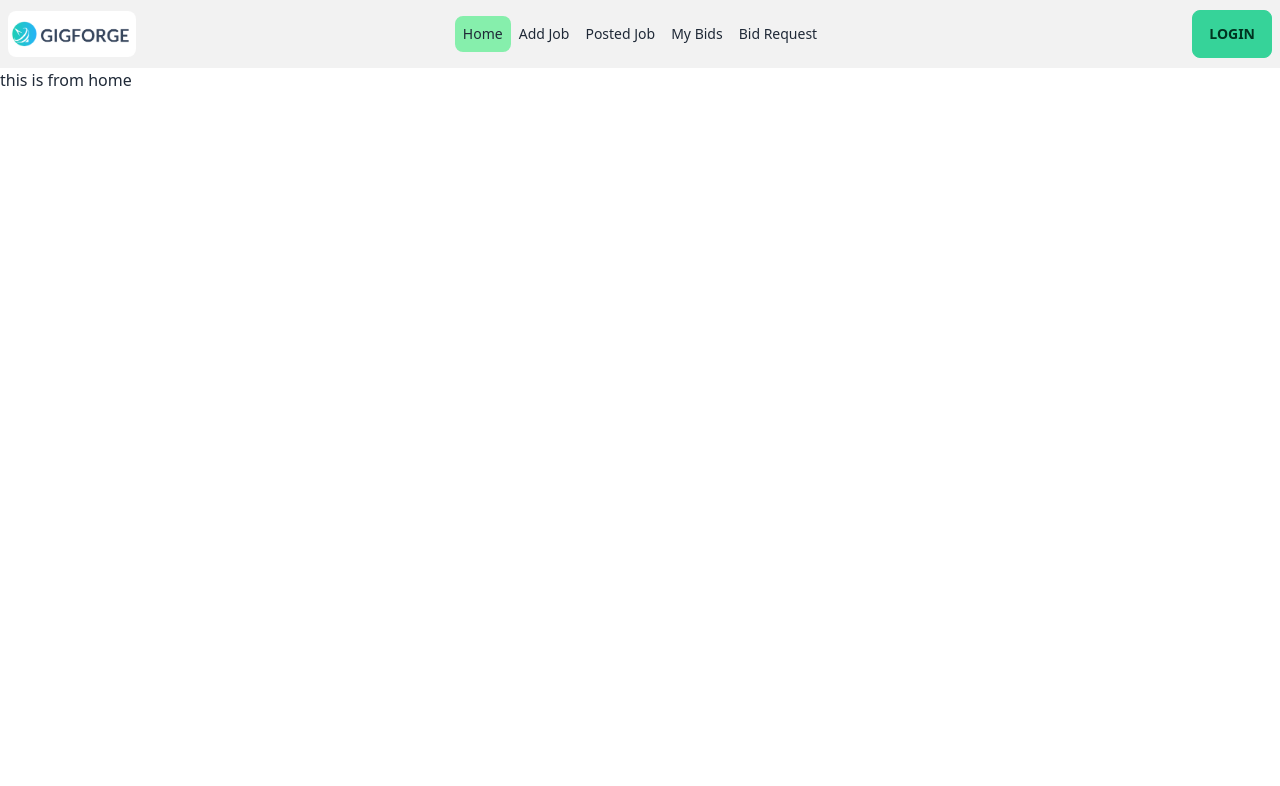
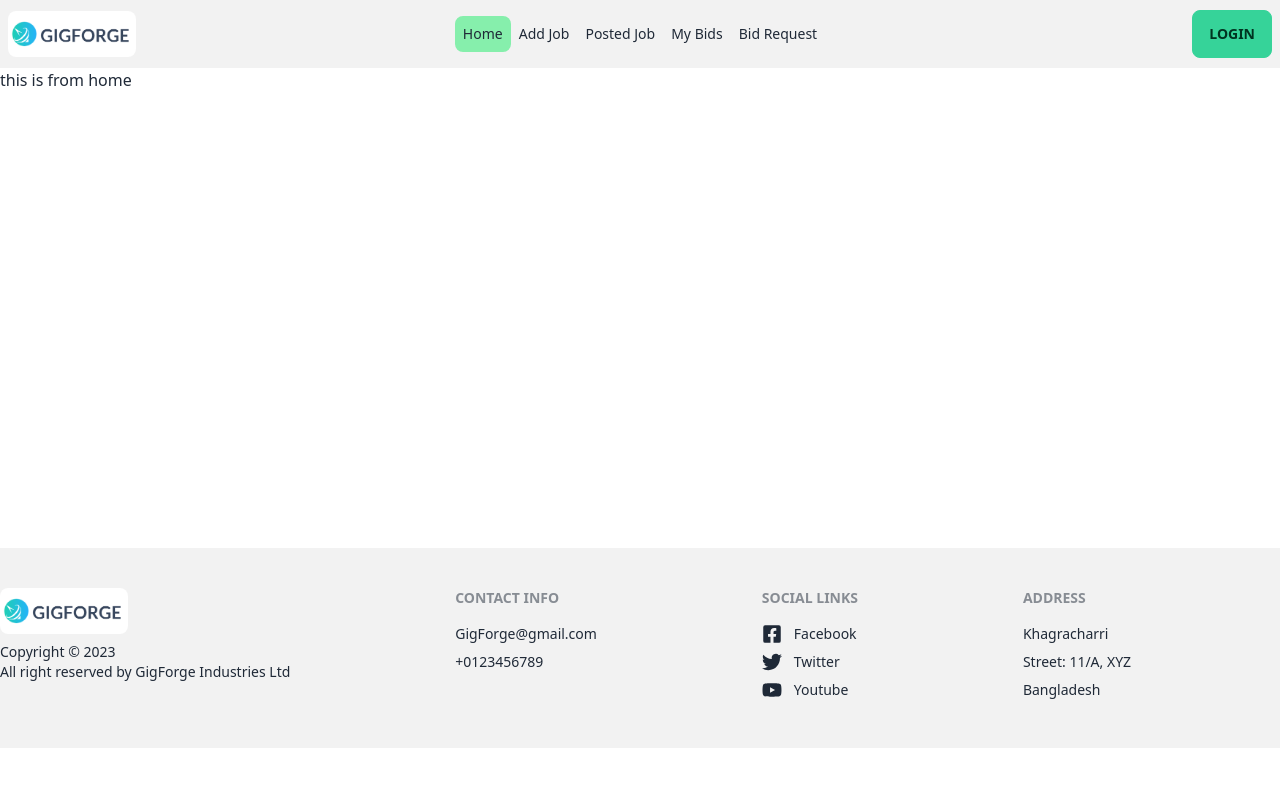
Before and after one commit to saiful1213/GigForge, a React (Vite) app: page / in a window 1280 px wide. Shown: the top 786 px of the page. Built offline with nearby package versions, Linux system fonts and the light colour scheme.

Commit message:
navbar and footer completed

```diff
--- a/src/Root/Root.jsx
+++ b/src/Root/Root.jsx
@@ -1,11 +1,15 @@
 import { Outlet } from "react-router-dom";
 import Navbar from "../components/Navbar";
+import Footer from "../components/Footer/Footer";
 
 const Root = () => {
    return (
       <div>
          <Navbar></Navbar>
-         <Outlet></Outlet>
+         <div className="min-h-[60vh]">
+            <Outlet></Outlet>
+         </div>
+         <Footer></Footer>
       </div>
    );
 };
--- /dev/null
+++ b/src/components/Footer/Footer.jsx
@@ -0,0 +1,50 @@
+import { Link } from "react-router-dom";
+import logo from "../../assets/logo.png"
+import { FaFacebookSquare } from "react-icons/fa"
+import { SiTwitter } from "react-icons/si"
+import { FaYoutube } from "react-icons/fa"
+
+const Footer = () => {
+   return (
+      <div className="bg-base-200">
+         <footer className="footer py-10 px-10 md:px-0 max-w-7xl mx-auto text-base-content">
+            <aside>
+               <Link to="/"><img src={logo} className="w-32 rounded-lg" /></Link>
+               <p>Copyright © 2023  <br /> All right reserved by GigForge Industries Ltd</p>
+            </aside>
+            <nav>
+               <header className="footer-title">Contact Info</header>
+               <a className="link link-hover">GigForge@gmail.com</a>
+               <a className="link link-hover">+0123456789</a>
+            </nav>
+            <nav>
+               <header className="footer-title">Social Links</header>
+               <div>
+                  <p className="flex items-center gap-3 link link-hover mb-2">
+                     <FaFacebookSquare className="text-xl" />
+                     Facebook
+                  </p>
+                  <p className="flex items-center gap-3 link link-hover mb-2">
+                     <SiTwitter className="text-xl" />
+                     Twitter
+                  </p>
+                  <p className="flex items-center gap-3 link link-hover mb-2">
+                     <FaYoutube className="text-xl" />
+                     Youtube
+                  </p>
+
+
+               </div>
+            </nav>
+            <nav>
+               <header className="footer-title">Address</header>
+               <a className="link link-hover">Khagracharri</a>
+               <a className="link link-hover">Street: 11/A, XYZ</a>
+               <a className="link link-hover">Bangladesh</a>
+            </nav>
+         </footer>
+      </div>
+   );
+};
+
+export default Footer;
--- a/src/components/Navbar.jsx
+++ b/src/components/Navbar.jsx
@@ -29,7 +29,7 @@ const Navbar = () => {
             <div className="navbar-start">
                <div className="dropdown">
                   <label tabIndex={0} className="btn btn-ghost lg:hidden">
-                     <AiOutlineMenu />
+                     <AiOutlineMenu className=" text-2xl" />
                   </label>
                   <ul tabIndex={0} className="menu menu-sm dropdown-content mt-3 z-[1] p-2 shadow bg-base-100 rounded-box w-52">
                      {navlinks}
@@ -43,7 +43,7 @@ const Navbar = () => {
                </ul>
             </div>
             <div className="navbar-end">
-               <button className="btn btn-success">Login</button>
+               <Link to="/login"><button className="btn btn-success">Login</button></Link>
                {/* <div className="dropdown dropdown-end">
                   <label tabIndex={0} className="btn m-1">Click</label>
                   <ul tabIndex={0} className="dropdown-content z-[1] menu p-2 shadow bg-base-100 rounded-box w-52">
```
